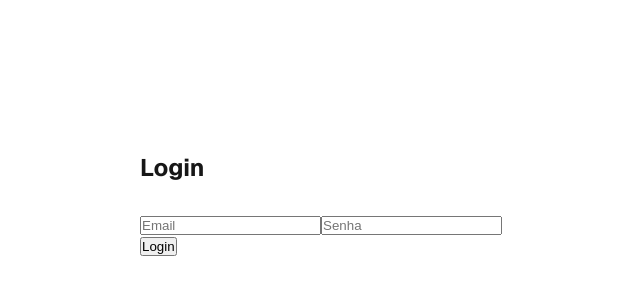
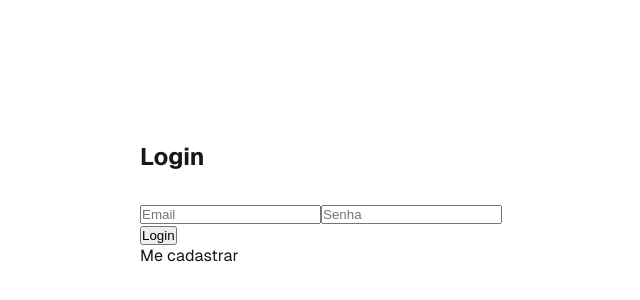
Before and after one commit to JCTSC/my-ptac, a Next.js app: page /login in a window 1280 px wide. Shown: the part 196-496 px from the top of the page, without its empty margins (319-959 px from the left). Built offline with nearby package versions, Linux system fonts and the light colour scheme.

Commit message:
Continuando
17.10

```diff
--- a/src/app/interface/perfilUsuario.tsx
+++ b/src/app/interface/perfilUsuario.tsx
@@ -8,7 +8,7 @@ const PerfilUsuario: React.FC<{usuario: Usuario}> = ({usuario}) => {
                 <p>{usuario.idade}</p>
                 { usuario.email? <p>{usuario.email}</p>  : <p>Sem email disponível</p>}
         </div>
-    )
-}
+    );
+};
 
 export default PerfilUsuario;
--- a/src/app/interface/usuario.tsx
+++ b/src/app/interface/usuario.tsx
@@ -3,7 +3,8 @@ interface Usuario {
     nome: string,
     email : string,
     senha: string,
-    tipo: string
+    tipo: string,
+    idade: string
 }
 
 /*const Perfilusuario: React.FC <{usuario: Usuario}> = ({usuario}) => {
--- a/src/app/login/page.tsx
+++ b/src/app/login/page.tsx
@@ -2,6 +2,8 @@
 import styles from "../page.module.css";
 import { useState } from "react";
 import { useRouter } from "next/navigation";
+import Link from "next/link";
+
 
 export default function Login() {
   const [email, setEmail] = useState('');
@@ -9,7 +11,7 @@ export default function Login() {
   const [error, setError] = useState('');
   const router = useRouter();
 
-  function verificarLogin(e) {
+  function verificarLogin(e: React.FormEvent) {
     e.preventDefault();
     if (email !== 'ptac4' || password !== 'nota10') {
       setError('E-mail ou senha inválidos');
@@ -35,6 +37,10 @@ export default function Login() {
 
           <p style={{color: "red"}}>{error}</p>
           <button type="submit" className={styles.link}>Login</button>
+
+        <Link href="/cadastrar">
+        <p className="text-"> Me cadastrar </p>
+        </Link>
         </form>
       </div>
     </div>
```
Also changed, not shown: src/app/components/botao.tsx (line endings or trailing spaces).
